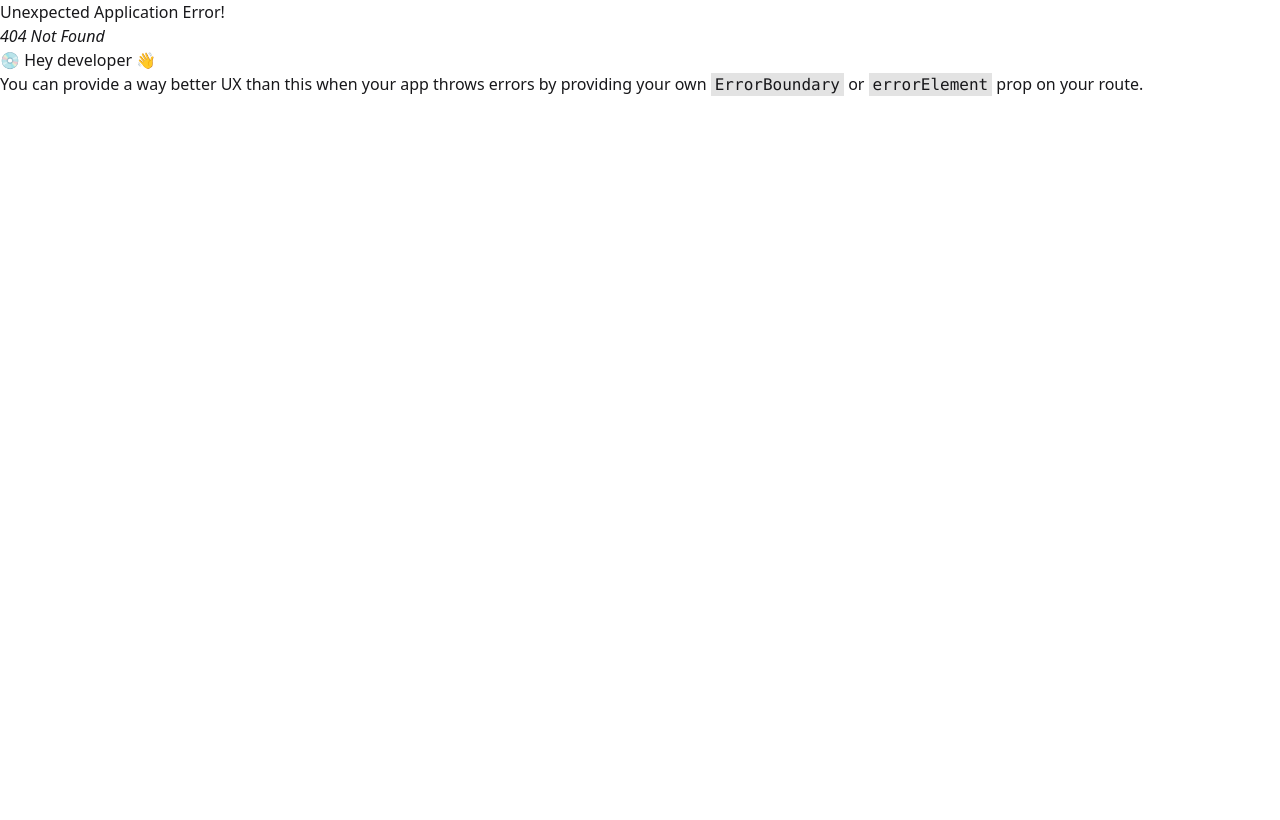
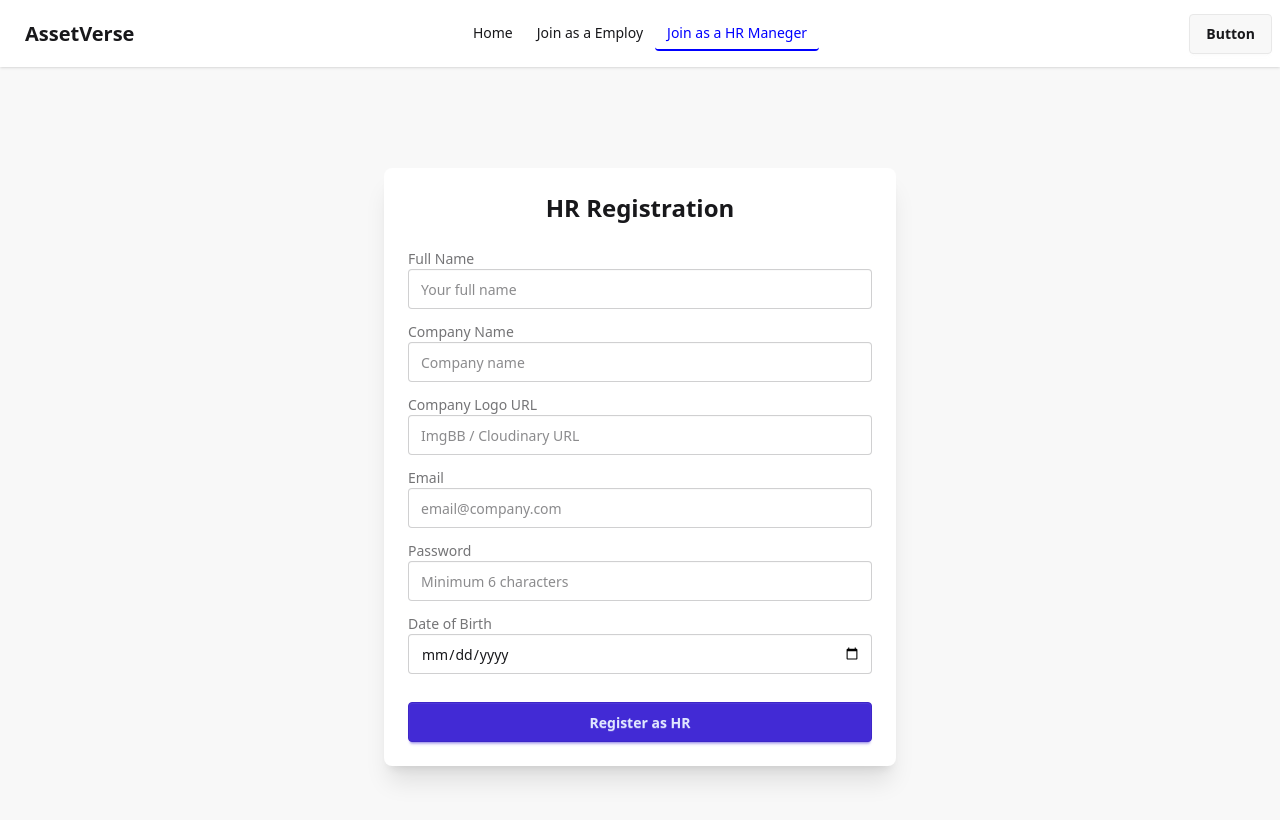
Before and after one commit to fhpantho/B12A12-Forntend, a React (Vite) app: page /hrregistration in a window 1280 px wide. Before the commit this address had no page. Shown: the top 820 px of the page. Built offline with nearby package versions, Linux system fonts and the light colour scheme.

Commit message:
firebase auth is enabled

```diff
--- a/package.json
+++ b/package.json
@@ -13,8 +13,10 @@
     "@tailwindcss/vite": "^4.1.17",
     "axios": "^1.13.2",
     "daisyui": "^5.5.8",
+    "firebase": "^12.6.0",
     "react": "^19.2.0",
     "react-dom": "^19.2.0",
+    "react-hook-form": "^7.68.0",
     "react-router": "^7.10.1",
     "tailwindcss": "^4.1.17"
   },
--- /dev/null
+++ b/src/authentication/firebase/firebase.init.js
@@ -0,0 +1,20 @@
+// Import the functions you need from the SDKs you need
+import { initializeApp } from "firebase/app";
+import { getAuth } from "firebase/auth";
+// TODO: Add SDKs for Firebase products that you want to use
+// https://firebase.google.com/docs/web/setup#available-libraries
+
+// Your web app's Firebase configuration
+const firebaseConfig = {
+  apiKey:import.meta.env.VITE_apiKey,
+  authDomain:import.meta.env.VITE_authDomain,
+  projectId:import.meta.env.VITE_projectId,
+  storageBucket:import.meta.env.VITE_storageBucket ,
+  messagingSenderId:import.meta.env.VITE_messagingSenderId,
+  appId:import.meta.env.VITE_appId1,
+};
+
+// Initialize Firebase
+const app = initializeApp(firebaseConfig);
+// Initialize Firebase Authentication and get a reference to the service
+export const auth = getAuth(app);
--- a/src/authentication/registrations/EmRegistration.jsx
+++ b/src/authentication/registrations/EmRegistration.jsx
@@ -0,0 +1,11 @@
+import React from 'react';
+
+const EmRegistration = () => {
+    return (
+        <div>
+            employ registratiin
+        </div>
+    );
+};
+
+export default EmRegistration;
--- a/src/authentication/registrations/HrRegistration.jsx
+++ b/src/authentication/registrations/HrRegistration.jsx
@@ -0,0 +1,153 @@
+import React from "react";
+import { useForm } from "react-hook-form";
+
+const HrRegistration = () => {
+  const {
+    register,
+    handleSubmit,
+    formState: { errors },
+  } = useForm();
+
+  const onSubmit = (data) => {
+    const hrData = {
+      ...data
+    };
+
+    console.log(hrData);
+  };
+
+  return (
+    <div className="min-h-screen flex items-center justify-center bg-base-200">
+      <div className="card w-full max-w-lg shadow-xl bg-base-100">
+        <div className="card-body">
+          <h2 className="text-2xl font-bold text-center mb-4">
+            HR Registration
+          </h2>
+
+          <form onSubmit={handleSubmit(onSubmit)} className="space-y-3">
+
+            {/* Full Name */}
+            <div>
+              <label className="label">Full Name</label>
+              <input
+                type="text"
+                className="input input-bordered w-full"
+                placeholder="Your full name"
+                {...register("name", { required: true })}
+              />
+              {errors.name && (
+                <span className="text-red-500 text-sm">
+                  Full name is required
+                </span>
+              )}
+            </div>
+
+            {/* Company Name */}
+            <div>
+              <label className="label">Company Name</label>
+              <input
+                type="text"
+                className="input input-bordered w-full"
+                placeholder="Company name"
+                {...register("companyName", { required: true })}
+              />
+              {errors.companyName && (
+                <span className="text-red-500 text-sm">
+                  Company name is required
+                </span>
+              )}
+            </div>
+
+            {/* Company Logo */}
+            <div>
+              <label className="label">Company Logo URL</label>
+              <input
+                type="url"
+                className="input input-bordered w-full"
+                placeholder="ImgBB / Cloudinary URL"
+                {...register("companyLogo", { required: true })}
+              />
+              {errors.companyLogo && (
+                <span className="text-red-500 text-sm">
+                  Company logo URL is required
+                </span>
+              )}
+            </div>
+
+            {/* Email */}
+            <div>
+              <label className="label">Email</label>
+              <input
+                type="email"
+                className="input input-bordered w-full"
+                placeholder="email@company.com"
+                {...register("email", { required: true })}
+              />
+              {errors.email && (
+                <span className="text-red-500 text-sm">
+                  Email is required
+                </span>
+              )}
+            </div>
+
+            {/* Password */}
+            <div>
+              <label className="label">Password</label>
+              <input
+                type="password"
+                className="input input-bordered w-full"
+                placeholder="Minimum 6 characters"
+                {...register("password", {
+                  required: true,
+                  minLength: 6,
+                  pattern:
+                    /^(?=.*[a-z])(?=.*[A-Z])(?=.*\d)(?=.*[^A-Za-z0-9]).{6,}$/,
+                })}
+              />
+              {errors.password?.type === "required" && (
+                <span className="text-red-500 text-sm">
+                  Password is required
+                </span>
+              )}
+              {errors.password?.type === "minLength" && (
+                <span className="text-red-500 text-sm">
+                  Minimum 6 characters required
+                </span>
+              )}
+              {errors.password?.type === "pattern" && (
+                <span className="text-red-500 text-sm">
+                  Must include uppercase, lowercase, number & special character
+                </span>
+              )}
+            </div>
+
+            {/* Date of Birth */}
+            <div>
+              <label className="label">Date of Birth</label>
+              <input
+                type="date"
+                className="input input-bordered w-full"
+                {...register("dateOfBirth", { required: true })}
+              />
+              {errors.dateOfBirth && (
+                <span className="text-red-500 text-sm">
+                  Date of birth is required
+                </span>
+              )}
+            </div>
+
+            {/* Submit Button */}
+            <div className="pt-4">
+              <button className="btn btn-primary w-full">
+                Register as HR
+              </button>
+            </div>
+
+          </form>
+        </div>
+      </div>
+    </div>
+  );
+};
+
+export default HrRegistration;
--- a/src/index.css
+++ b/src/index.css
@@ -1,2 +1,10 @@
 @import "tailwindcss";
 @plugin "daisyui";
+
+
+
+
+a.active {
+    color : blue;
+    border-bottom: 2px solid blue;
+}
--- a/src/pages/Navbar.jsx
+++ b/src/pages/Navbar.jsx
@@ -6,8 +6,8 @@ const Navbar = () => {
     const Links = <>
 
     <li><NavLink to="/">Home</NavLink></li>
-    <li><NavLink to="/">Join as a Employ</NavLink></li>
-    <li><NavLink to="/">Join as a HR Maneger</NavLink></li>
+    <li><NavLink to="/emregistration">Join as a Employ</NavLink></li>
+    <li><NavLink to="/hrregistration">Join as a HR Maneger</NavLink></li>
 
     </>
     return (
--- a/src/router/Router.jsx
+++ b/src/router/Router.jsx
@@ -1,6 +1,8 @@
 import { createBrowserRouter } from "react-router";
 import RootLayout from "../RootLayout/RootLayout";
 import Home from "../pages/Home";
+import EmRegistration from "../authentication/registrations/EmRegistration";
+import HrRegistration from "../authentication/registrations/HrRegistration";
 
 export const router = createBrowserRouter([
   {
@@ -11,6 +13,14 @@ export const router = createBrowserRouter([
       {
         index : true,
         Component : Home
+      },
+      {
+        path : "emregistration",
+        Component : EmRegistration
+      },
+      {
+        path : "hrregistration",
+        Component : HrRegistration
       }
     ]
   },
```
Also changed, not shown: 1 other file (tests, documents, lock files or other folders).
